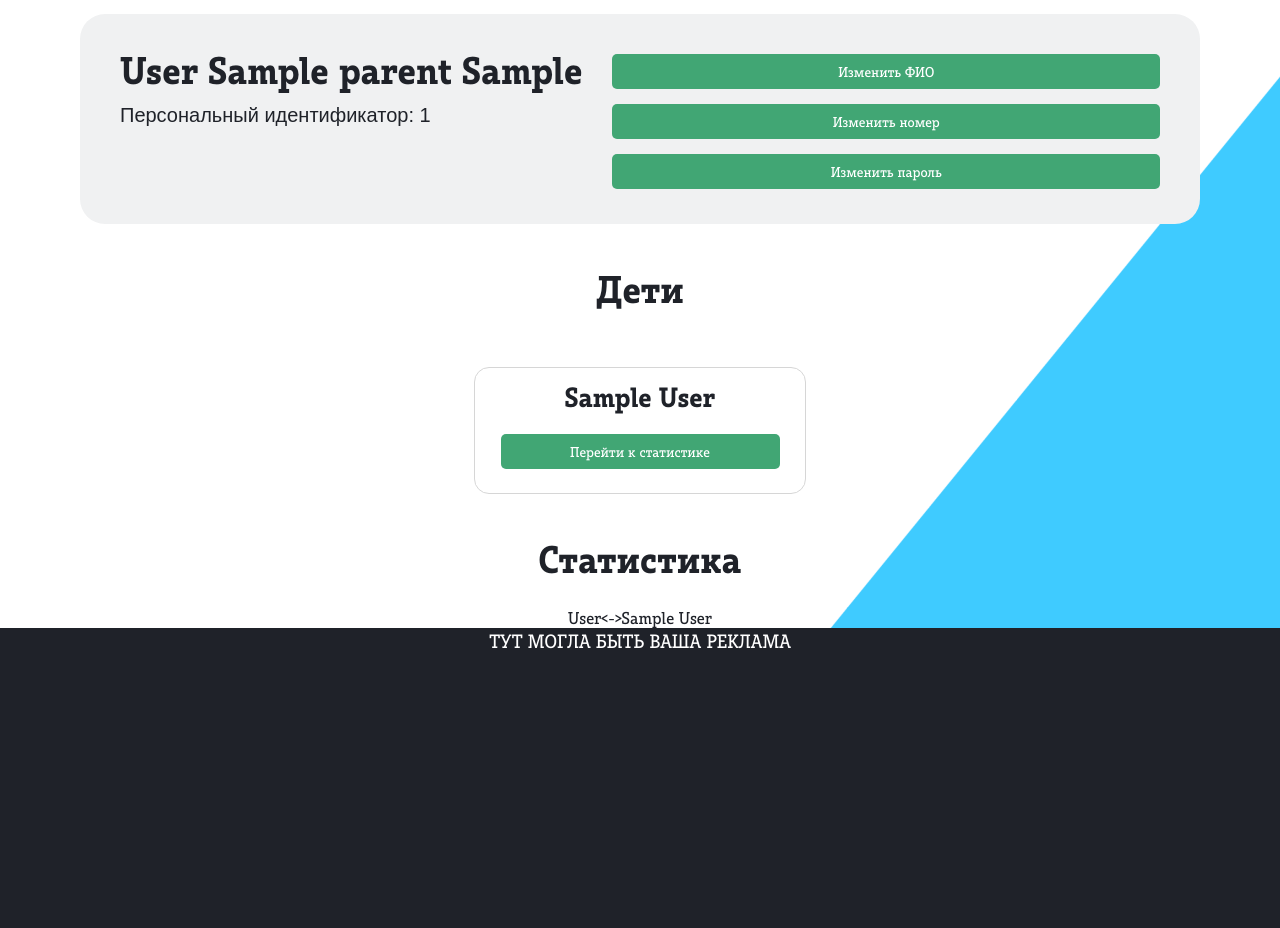
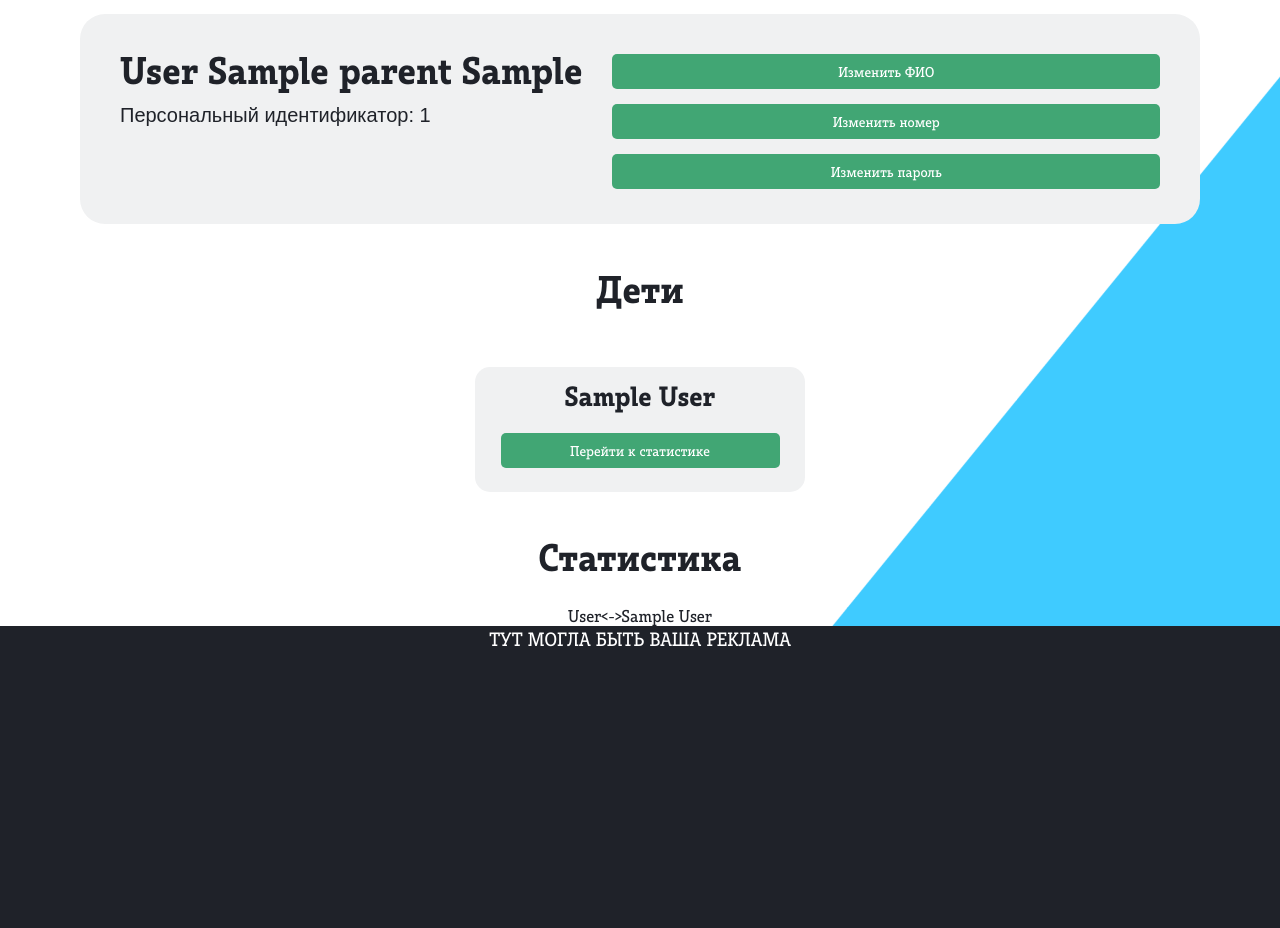
Before and after one commit to artdeell/teleclass, a Django app: page /parent/1 in a window 1280 px wide. Shown: the part 46-974 px from the top of the page. After the commit the page ends 693 px from the top, so only its background shows below. Run offline with Django 4.2, Linux system fonts and the light colour scheme; tables that the repository leaves empty hold one stand-in row (values such as "Sample post").

Commit message:
microfix

```diff
--- a/class/urls.py
+++ b/class/urls.py
@@ -6,13 +6,16 @@ from . import apiviews
 
 urlpatterns = [
     path('', views.auth),
+    path('catalog/', views.catalog),
+
+    path('catalog/course/<course_id>/', views.course),
+    path('student/<student_id>', views.personal_office_student),
+    path('parent/<parent_id>', views.personal_office_parent),
+    path('teacher/<teacher_id>', views.personal_office_teacher),
+
     path('api/authorizations', apiviews.Auth.as_view()),
     path('api/registrations', apiviews.Reg.as_view()),
     # path('api/courses/<int:id>/list', apiviews.Сourses.as_view()),
     # path('api/courses/<int:id>/take', apiviews.TakeCourse.as_view()),
     # path('home/<int:id>/', views.auth)#Поменять
-    path('catalog/course/<course_id>/', views.course),
-    path('student/<student_id>', views.personal_office_student),
-    path('parent/<parent_id>', views.personal_office_parent),
-    path('teacher/<teacher_id>', views.personal_office_teacher),
 ]
--- a/static/css/styles.css
+++ b/static/css/styles.css
@@ -709,8 +709,8 @@ button.user-info-change{
     display: flex;
     flex-flow: column nowrap;
     flex: 0 1 330px;
-    background: white;
-    border: 1px solid rgb(214 214 214);
+    background: rgb(240 241 242);
+    border: 0;
     border-radius: 15px;
     height: 125px;
     margin: 15px;
```
